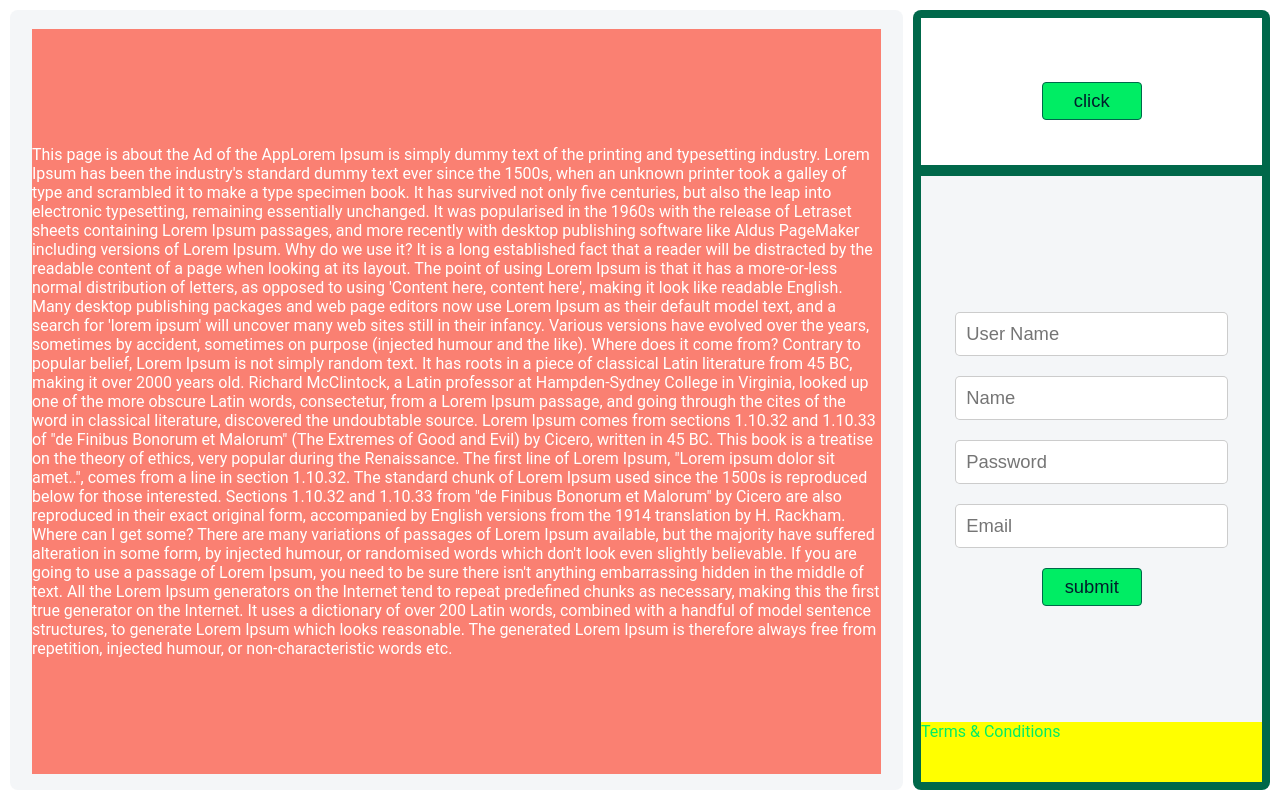
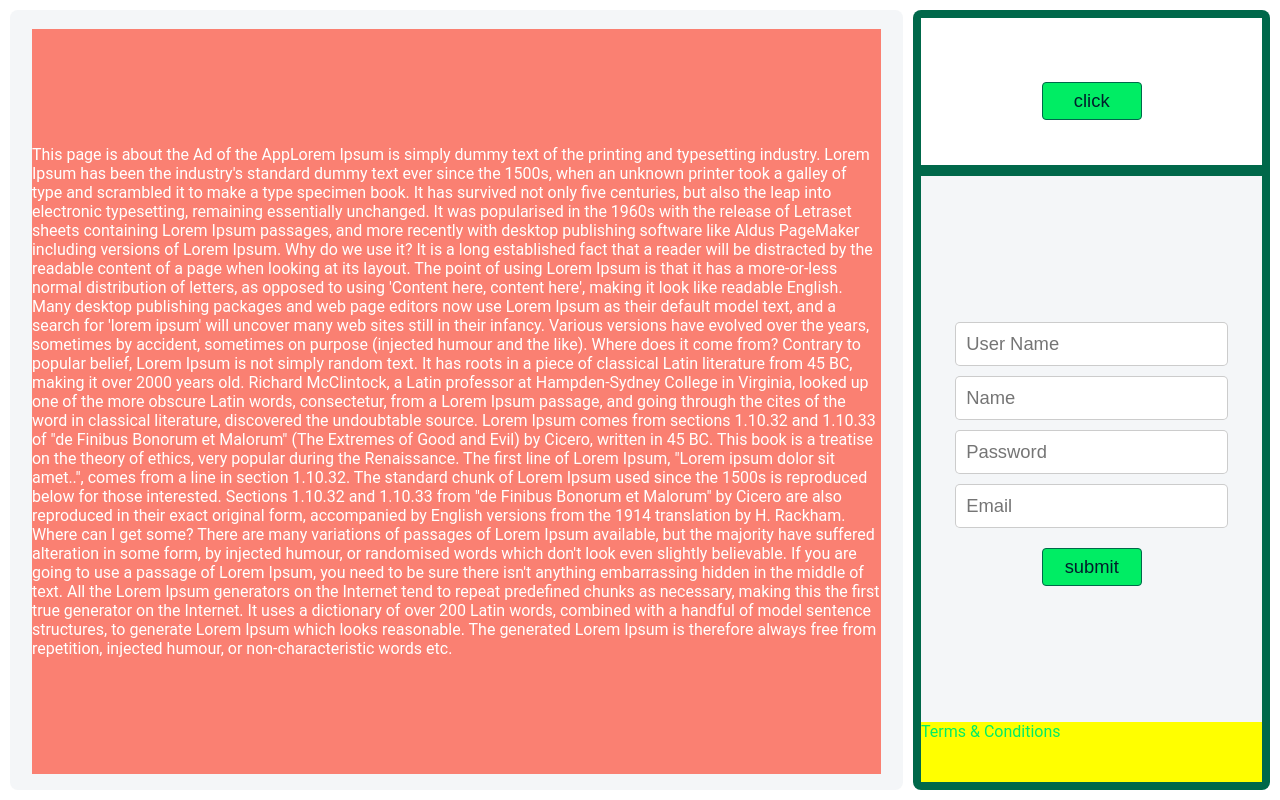
Before and after one commit to HomeAutomationStartup/home-automation-frontend, a React (Create React App) app: page / in a window 1280 px wide. Built offline with nearby package versions, Linux system fonts and the light colour scheme.

Commit message:
solving form margin issue

```diff
--- a/src/Components/HomeComponent/AuthContainer/AuthContainer.tsx
+++ b/src/Components/HomeComponent/AuthContainer/AuthContainer.tsx
@@ -12,7 +12,6 @@ const AuthContainer = () => {
   return (
     <div className="authContainer">
       <section className="authContainer_btn">
-        {/* <button onClick={toggleForm}>change</button> */}
         <GreenButton fn={toggleForm} label="click" />
       </section>
       <section className="authContainer_form">
--- a/src/Components/HomeComponent/LogInForm/LogInForm.tsx
+++ b/src/Components/HomeComponent/LogInForm/LogInForm.tsx
@@ -1,9 +1,6 @@
 import { useForm } from "react-hook-form";
 import GreenButton from "../../Others/GreenButton/AuthButton";
 import "./LogInForm.css";
-// import { toast } from "react-toastify";
-// import "react-toastify/dist/ReactToastify.css";
-// (toast as any)?.configure();
 
 import { ToastContainer, toast } from "react-toastify";
 import "react-toastify/dist/ReactToastify.css";
@@ -19,7 +16,6 @@ const LogInForm = () => {
   });
 
   const onLogSubmit = (data: any) => {
-    //console.log("Log-Data: ", data);
     reset();
     toast.success("Login Successful");
   };
@@ -33,7 +29,7 @@ const LogInForm = () => {
             className="form_field"
             placeholder="User Name"
             style={{
-              marginTop: "20px",
+              marginTop: "10px",
               fontSize: "calc(0.5vw + 0.5vh + 1vmin)",
             }}
             {...login("userName", {
@@ -48,7 +44,6 @@ const LogInForm = () => {
                 color: "red",
                 background: "rgb(255, 0, 0, 0.1)",
                 padding: "0.5rem 1.5rem 0.5rem 1.5rem",
-
                 borderRadius: "10px",
                 fontSize: "calc(0.5vw + 0.5vh + 1vmin)",
               }}
@@ -62,8 +57,7 @@ const LogInForm = () => {
             className="form_field"
             placeholder="Password"
             style={{
-              marginTop: "20px",
-
+              marginTop: "10px",
               fontSize: "calc(0.5vw + 0.5vh + 1vmin)",
             }}
             {...login("password", {
--- a/src/Components/HomeComponent/RegisterForm/RegisterForm.tsx
+++ b/src/Components/HomeComponent/RegisterForm/RegisterForm.tsx
@@ -16,7 +16,6 @@ const RegisterForm = () => {
   });
 
   const onRegSubmit = (data: any) => {
-    //console.log("Reg-Data: ", data);
     reset();
     toast.success("Register Successful");
   };
@@ -30,7 +29,7 @@ const RegisterForm = () => {
             className="form_field"
             placeholder="User Name"
             style={{
-              marginTop: "20px",
+              marginTop: "10px",
               fontSize: "calc(0.5vw + 0.5vh + 1vmin)",
             }}
             {...registration("userName", {
@@ -58,7 +57,7 @@ const RegisterForm = () => {
             className="form_field"
             placeholder="Name"
             style={{
-              marginTop: "20px",
+              marginTop: "10px",
               fontSize: "calc(0.5vw + 0.5vh + 1vmin)",
             }}
             {...registration("name", {
@@ -86,7 +85,7 @@ const RegisterForm = () => {
             className="form_field"
             placeholder="Password"
             style={{
-              marginTop: "20px",
+              marginTop: "10px",
               fontSize: "calc(0.5vw + 0.5vh + 1vmin)",
             }}
             {...registration("password", {
@@ -114,8 +113,7 @@ const RegisterForm = () => {
             className="form_field"
             placeholder="Email"
             style={{
-              marginTop: "20px",
-
+              marginTop: "10px",
               fontSize: "calc(0.5vw + 0.5vh + 1vmin)",
             }}
             {...registration("email", { required: "email is required" })}
```
